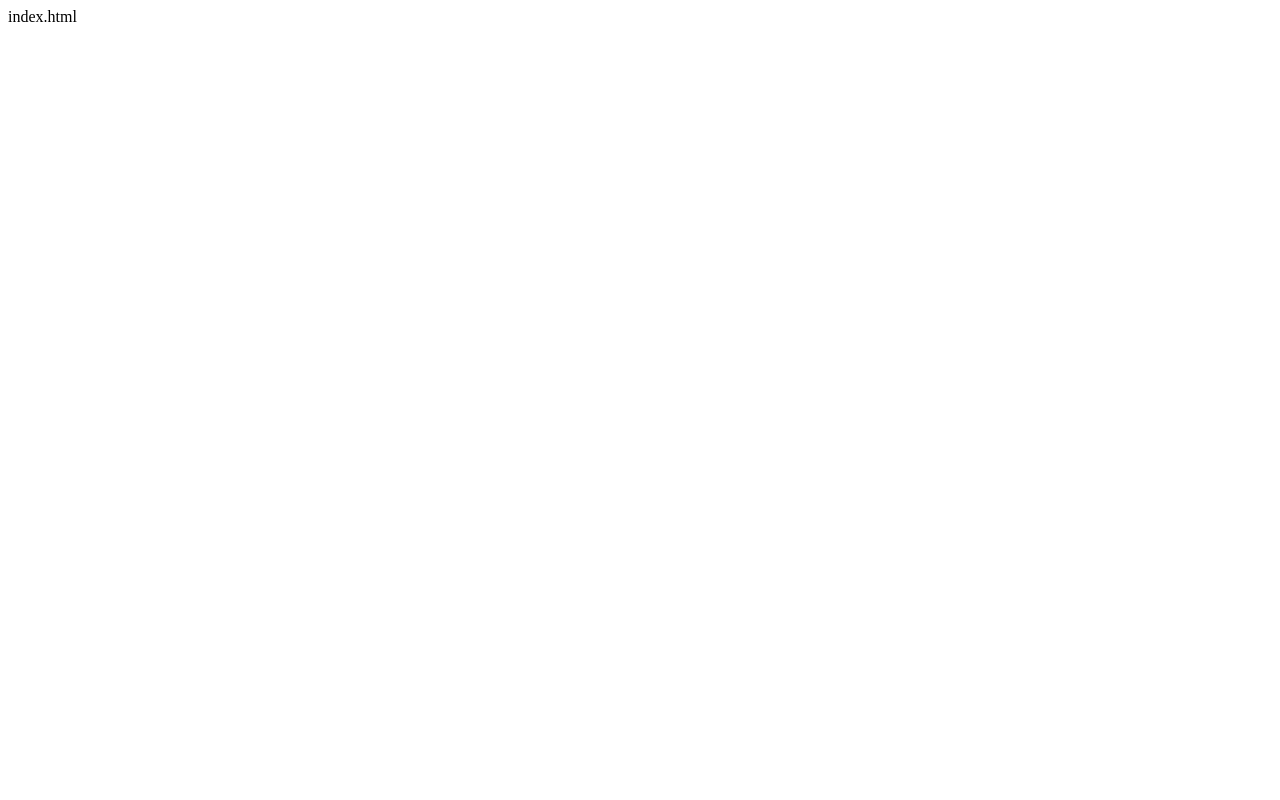
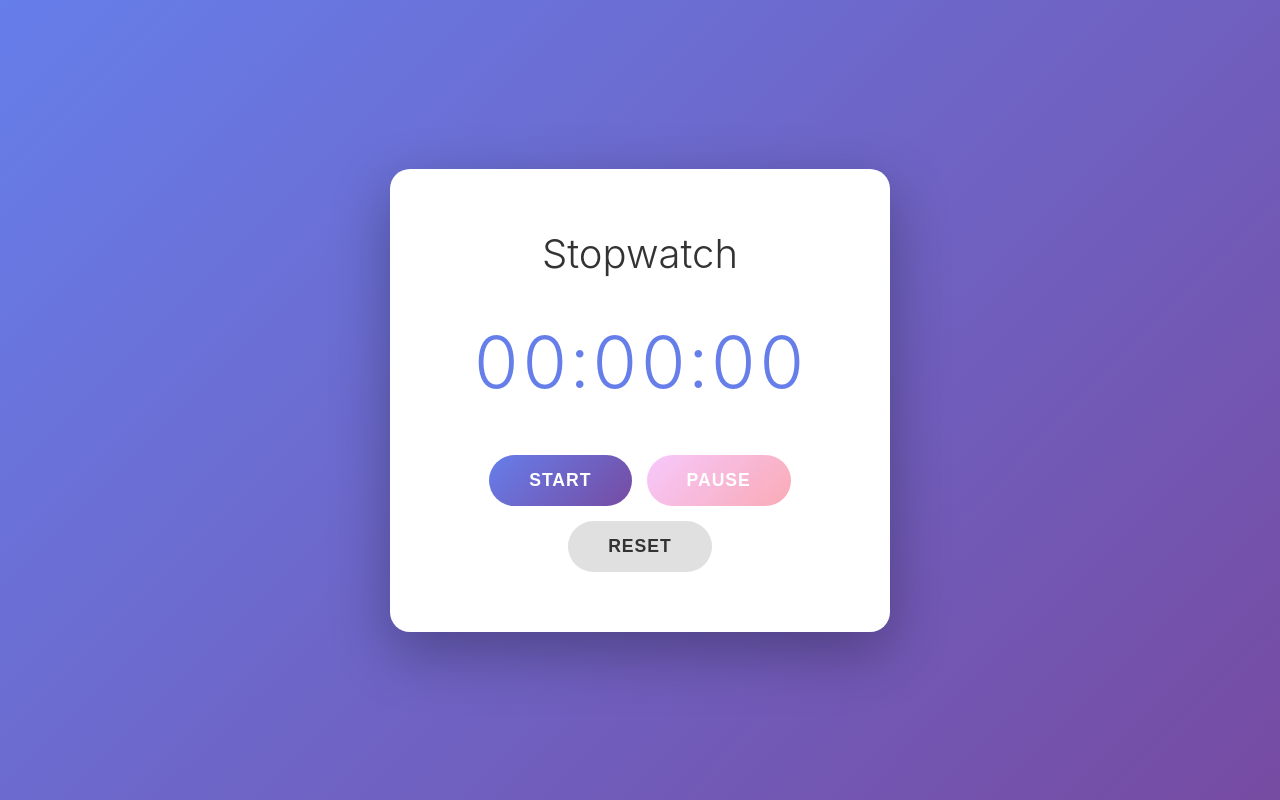
Before and after one commit to Miccio13/stopwatch, a plain HTML site: page index.html in a window 1280 px wide. Drawn offline with Linux system fonts and the light colour scheme.

Commit message:
Implement basic stopwatch functionality with HTML, CSS, and JavaScript. Added styles for layout and buttons, and included logic for starting, pausing, and resetting the timer.

```diff
--- a/index.html
+++ b/index.html
@@ -1,12 +1,216 @@
-index.html
 <!DOCTYPE html>
 <html lang="en">
 <head>
     <meta charset="UTF-8">
     <meta name="viewport" content="width=device-width, initial-scale=1.0">
-    <title>Document</title>
+    <title>Stopwatch</title>
+    <style>
+        * {
+            margin: 0;
+            padding: 0;
+            box-sizing: border-box;
+        }
+
+        body {
+            font-family: -apple-system, BlinkMacSystemFont, 'Segoe UI', Roboto, Oxygen, Ubuntu, Cantarell, sans-serif;
+            display: flex;
+            justify-content: center;
+            align-items: center;
+            min-height: 100vh;
+            background: linear-gradient(135deg, #667eea 0%, #764ba2 100%);
+            padding: 20px;
+        }
+
+        .stopwatch-container {
+            background: white;
+            border-radius: 20px;
+            padding: 60px 40px;
+            box-shadow: 0 20px 60px rgba(0, 0, 0, 0.3);
+            text-align: center;
+            max-width: 500px;
+            width: 100%;
+        }
+
+        h1 {
+            color: #333;
+            margin-bottom: 40px;
+            font-size: 2.5rem;
+            font-weight: 300;
+        }
+
+        .display {
+            font-size: 4.5rem;
+            font-weight: 300;
+            color: #667eea;
+            margin-bottom: 50px;
+            font-variant-numeric: tabular-nums;
+            letter-spacing: 2px;
+        }
+
+        .controls {
+            display: flex;
+            gap: 15px;
+            justify-content: center;
+            flex-wrap: wrap;
+        }
+
+        button {
+            padding: 15px 40px;
+            font-size: 1.1rem;
+            border: none;
+            border-radius: 50px;
+            cursor: pointer;
+            font-weight: 600;
+            transition: all 0.3s ease;
+            text-transform: uppercase;
+            letter-spacing: 1px;
+            min-width: 140px;
+        }
+
+        .start-btn {
+            background: linear-gradient(135deg, #667eea 0%, #764ba2 100%);
+            color: white;
+        }
+
+        .start-btn:hover {
+            transform: translateY(-2px);
+            box-shadow: 0 10px 20px rgba(102, 126, 234, 0.4);
+        }
+
+        .start-btn:active {
+            transform: translateY(0);
+        }
+
+        .pause-btn {
+            background: linear-gradient(135deg, #f093fb 0%, #f5576c 100%);
+            color: white;
+        }
+
+        .pause-btn:hover {
+            transform: translateY(-2px);
+            box-shadow: 0 10px 20px rgba(245, 87, 108, 0.4);
+        }
+
+        .pause-btn:active {
+            transform: translateY(0);
+        }
+
+        .reset-btn {
+            background: #e0e0e0;
+            color: #333;
+        }
+
+        .reset-btn:hover {
+            background: #d0d0d0;
+            transform: translateY(-2px);
+            box-shadow: 0 10px 20px rgba(0, 0, 0, 0.2);
+        }
+
+        .reset-btn:active {
+            transform: translateY(0);
+        }
+
+        button:disabled {
+            opacity: 0.5;
+            cursor: not-allowed;
+            transform: none !important;
+        }
+
+        @media (max-width: 600px) {
+            .stopwatch-container {
+                padding: 40px 20px;
+            }
+
+            h1 {
+                font-size: 2rem;
+                margin-bottom: 30px;
+            }
+
+            .display {
+                font-size: 3rem;
+                margin-bottom: 40px;
+            }
+
+            button {
+                padding: 12px 30px;
+                font-size: 1rem;
+                min-width: 120px;
+            }
+        }
+    </style>
 </head>
 <body>
+    <div class="stopwatch-container">
+        <h1>Stopwatch</h1>
+        <div class="display" id="display">00:00:00</div>
+        <div class="controls">
+            <button class="start-btn" id="startBtn">Start</button>
+            <button class="pause-btn" id="pauseBtn" disabled>Pause</button>
+            <button class="reset-btn" id="resetBtn">Reset</button>
+        </div>
+    </div>
 
+    <script>
+        let startTime = 0;
+        let elapsedTime = 0;
+        let timerInterval = null;
+        let isRunning = false;
+
+        const display = document.getElementById('display');
+        const startBtn = document.getElementById('startBtn');
+        const pauseBtn = document.getElementById('pauseBtn');
+        const resetBtn = document.getElementById('resetBtn');
+
+        function formatTime(ms) {
+            const totalSeconds = Math.floor(ms / 1000);
+            const minutes = Math.floor(totalSeconds / 60);
+            const seconds = totalSeconds % 60;
+            const milliseconds = Math.floor((ms % 1000) / 10);
+
+            return `${String(minutes).padStart(2, '0')}:${String(seconds).padStart(2, '0')}:${String(milliseconds).padStart(2, '0')}`;
+        }
+
+        function updateDisplay() {
+            display.textContent = formatTime(elapsedTime);
+        }
+
+        function start() {
+            if (!isRunning) {
+                startTime = Date.now() - elapsedTime;
+                timerInterval = setInterval(() => {
+                    elapsedTime = Date.now() - startTime;
+                    updateDisplay();
+                }, 10);
+                isRunning = true;
+                startBtn.disabled = true;
+                pauseBtn.disabled = false;
+            }
+        }
+
+        function pause() {
+            if (isRunning) {
+                clearInterval(timerInterval);
+                isRunning = false;
+                startBtn.disabled = false;
+                pauseBtn.disabled = true;
+            }
+        }
+
+        function reset() {
+            clearInterval(timerInterval);
+            elapsedTime = 0;
+            isRunning = false;
+            updateDisplay();
+            startBtn.disabled = false;
+            pauseBtn.disabled = true;
+        }
+
+        startBtn.addEventListener('click', start);
+        pauseBtn.addEventListener('click', pause);
+        resetBtn.addEventListener('click', reset);
+
+        // Initialize display
+        updateDisplay();
+    </script>
 </body>
 </html>
```
